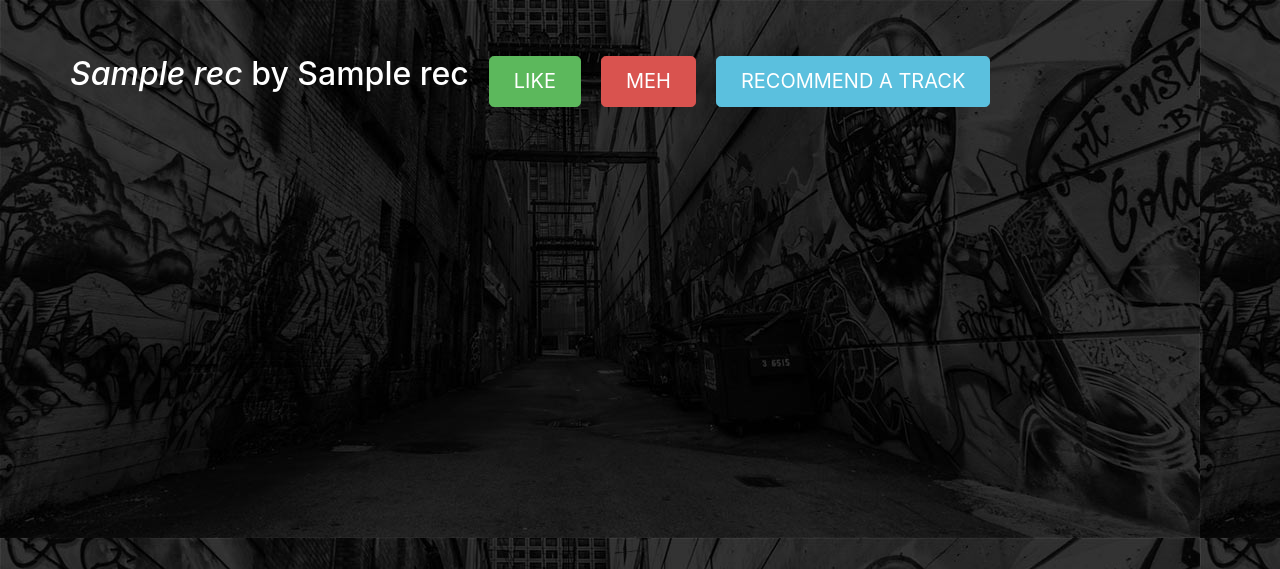
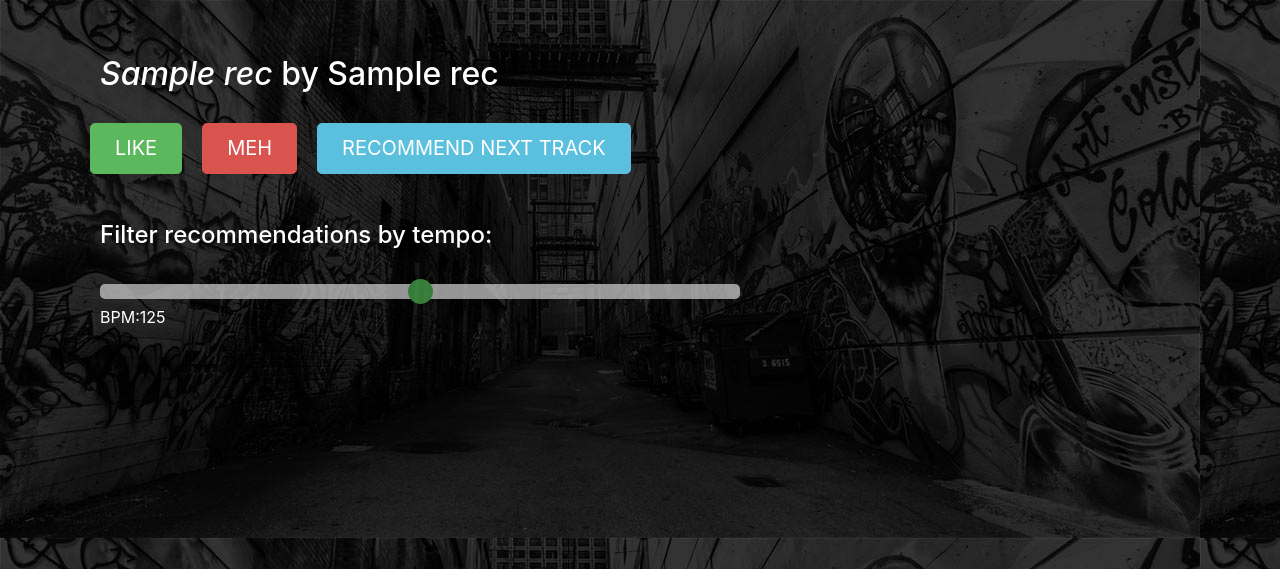
Before and after one commit to jcream31/workout_music_recommender, a Flask app: template app/templates/recommender.html in a window 1280 px wide. Shown: the top 569 px of the page. Run offline with Flask 2, Linux system fonts and the light colour scheme; the template is opened without the code that fills it: most values are stand-ins (such as "Sample title", 1, 10 or a date in 2020); parts of the project's set-up code (start-up, migrations or seed data) failed here and were passed over; some libraries are stand-ins or nearby versions.

Commit message:
new homepage and slider feature

```diff
--- a/app/main.py
+++ b/app/main.py
@@ -1,7 +1,7 @@
 ### THIS CURRENTLY ONLY WORKS FOR PYTHON 2 ###
 
 import json
-from flask import Flask, request, redirect, g, render_template, session
+from flask import Flask, request, redirect, g, render_template, session, jsonify
 from flask_session import Session
 import requests
 import base64
@@ -87,6 +87,11 @@ def callback():
     profile_data = profile_response.json()
     session['profile_href'] = profile_data["href"]
 
+    return render_template("index.html")
+
+
+@app.route("/playlists")
+def playlists():
     # Get user playlist data
     playlist_api_endpoint = "{}/playlists".format(session['profile_href'])
     playlists_response = requests.get(playlist_api_endpoint, headers=session['auth_header'])
@@ -103,7 +108,7 @@ def callback():
         pl_ids.append(pl['id'])
         pl_images.append(pl['images'][0]['url'])
     playlists = zip(pl_owners, pl_ids, pl_names, pl_images)
-    return render_template("index.html",playlists=playlists)
+    return render_template("playlists.html",playlists=playlists)
 
 @app.route('/playlist_data/<pl_owner>/<pl_id>', methods=['GET', 'POST'])
 def playlist_data(pl_owner, pl_id):
@@ -128,13 +133,15 @@ def playlist_data(pl_owner, pl_id):
         track_artists.append(', '.join(temp))
     tracks = zip(track_ids, track_names, track_artists)
     recommender.get_playlist_data(track_ids, session['access_token'])
+    # resp = recommender.get_playlist_data(track_ids, session['access_token'])
 
-    return render_template('playlist.html',
+    # return render_template('tracks.html', tracks = resp)
+    return render_template('tracks.html',
                             plot_url = build_histograms(recommender.playlist),
                             tracks = tracks)
 
 @app.route('/recommendations', methods=['GET', 'POST'])
-def recommendations( ):
+def recommendations():
     suggestion = recommender.recommend()
     return render_template('recommender.html', rec = suggestion)
 
--- a/app/templates/recommender.html
+++ b/app/templates/recommender.html
@@ -11,30 +11,87 @@
         margin-left: 20px;
 
     }
+	h2 {
+		margin-left: 100px;
+
+	}
+	h4 {
+		margin-left: 100px;
+
+	}
+	#slidecontainer {
+    width: 50%;
+	margin-left: 100px;
+}
+
+	.slider {
+	    -webkit-appearance: none;
+	    width: 100%;
+	    height: 15px;
+	    border-radius: 5px;
+	    background: #d3d3d3;
+	    outline: none;
+	    opacity: 0.7;
+	    -webkit-transition: .2s;
+	    transition: opacity .2s;
+	}
+
+	.slider:hover {
+	    opacity: 1;
+	}
+
+	.slider::-webkit-slider-thumb {
+	    -webkit-appearance: none;
+	    appearance: none;
+	    width: 25px;
+	    height: 25px;
+	    border-radius: 50%;
+	    background: #4CAF50;
+	    cursor: pointer;
+	}
+
+	.slider::-moz-range-thumb {
+	    width: 25px;
+	    height: 25px;
+	    border-radius: 50%;
+	    background: #4CAF50;
+	    cursor: pointer;
+	}
 </style>
 </head>
 <body>
-    <!-- <ol>
-        {% for i in pl_data %}
-            <li><p><em>{{i}}</p></li>
-        {% endfor %}
-    </ol> -->
+	<h2 style="color:white;"><em>{{rec[0]}}</em> by {{rec[1]}}</h1>
+	<br>
     <div class="container">
-
         <div class="row">
-            <div class="col-m-6"></div>
-                <h2 style="color:white;"><em>{{rec[0]}}</em> by {{rec[1]}}</h1>
             <div class="col-m-3"></div>
                 <a href="{{ url_for('like_song', track_id=rec[2])}}" class="btn btn-lg btn-success">LIKE</a>
             <div class="col-m-3"></div>
                 <a href="{{ url_for('dislike_song', track_id=rec[2])}}" class="btn btn-lg btn-danger">MEH</a>
-			<div class="col-m-3"></div>
-				<a href="{{ url_for('recommendations')}}" class="btn btn-lg btn-info">RECOMMEND A TRACK</a>
+			<div class="col-m-6"></div>
+				<a href="{{ url_for('recommendations')}}" class="btn btn-lg btn-info">RECOMMEND NEXT TRACK</a>
         </div>
 
     </div>
 
+	<br><br>
+	<h4 style="color:white;">Filter recommendations by tempo:</h4>
+	<br>
 
+	<div id="slidecontainer">
+	  <input type="range" min="50" max="200" value="125" class="slider" id="BPMrange" name="bpm_slider">
+	  <p style="color:white;">BPM:<span id="bpm"></span></p>
+	</div>
+
+	<script>
+	var slider = document.getElementById("BPMrange");
+	var output = document.getElementById("bpm");
+	output.innerHTML = slider.value;
+
+	slider.oninput = function() {
+	  output.innerHTML = this.value;
+	}
+	</script>
 
     <script src="https://code.jquery.com/jquery-3.1.1.slim.min.js" integrity="sha384-A7FZj7v+d/sdmMqp/nOQwliLvUsJfDHW+k9Omg/a/EheAdgtzNs3hpfag6Ed950n" crossorigin="anonymous"></script>
 	<script src="https://cdnjs.cloudflare.com/ajax/libs/tether/1.4.0/js/tether.min.js" integrity="sha384-DztdAPBWPRXSA/3eYEEUWrWCy7G5KFbe8fFjk5JAIxUYHKkDx6Qin1DkWx51bBrb" crossorigin="anonymous"></script>
```
Also changed, not shown: app/templates/index.html (+18 -64 lines), app/templates/playlists.html (added, +92 -0 lines), app/templates/tracks.html (renamed from app/templates/playlist.html, +12 -0 lines), src/recommender.py (+9 -8 lines), 1 other file.
